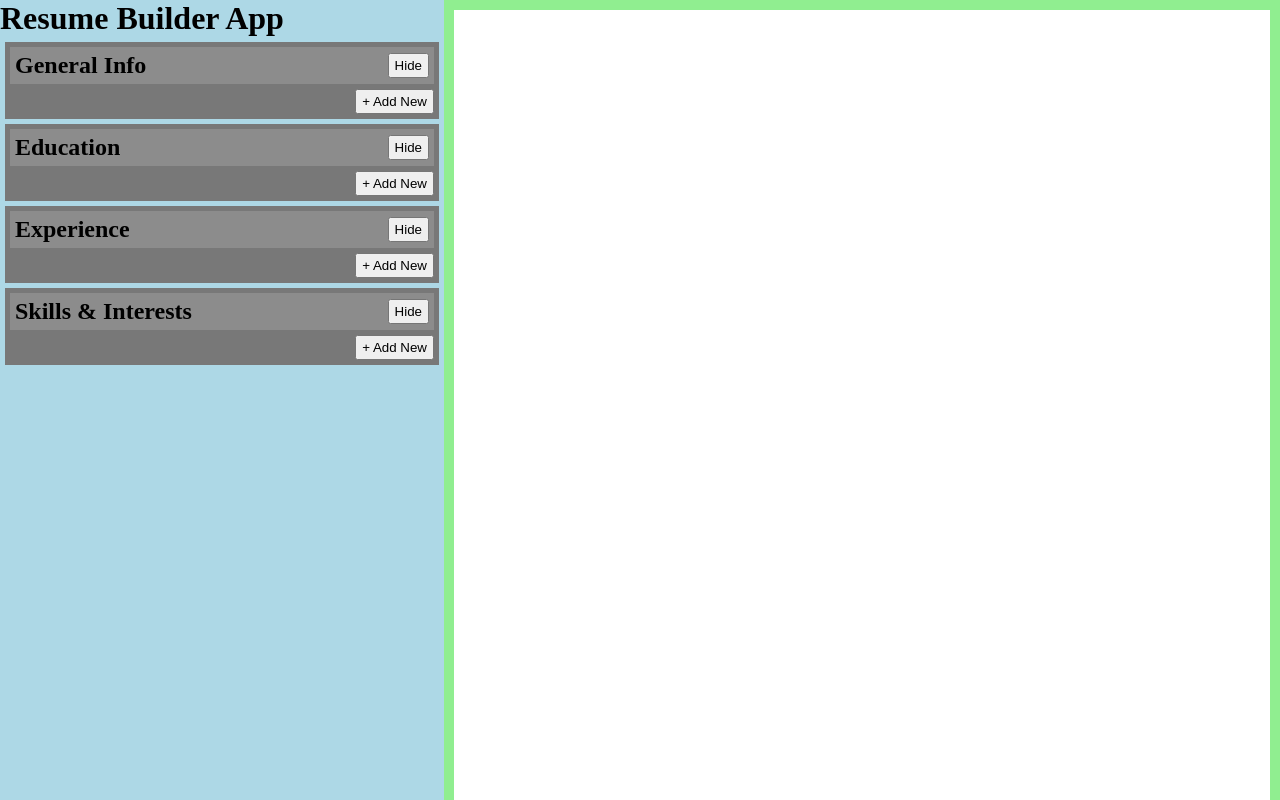
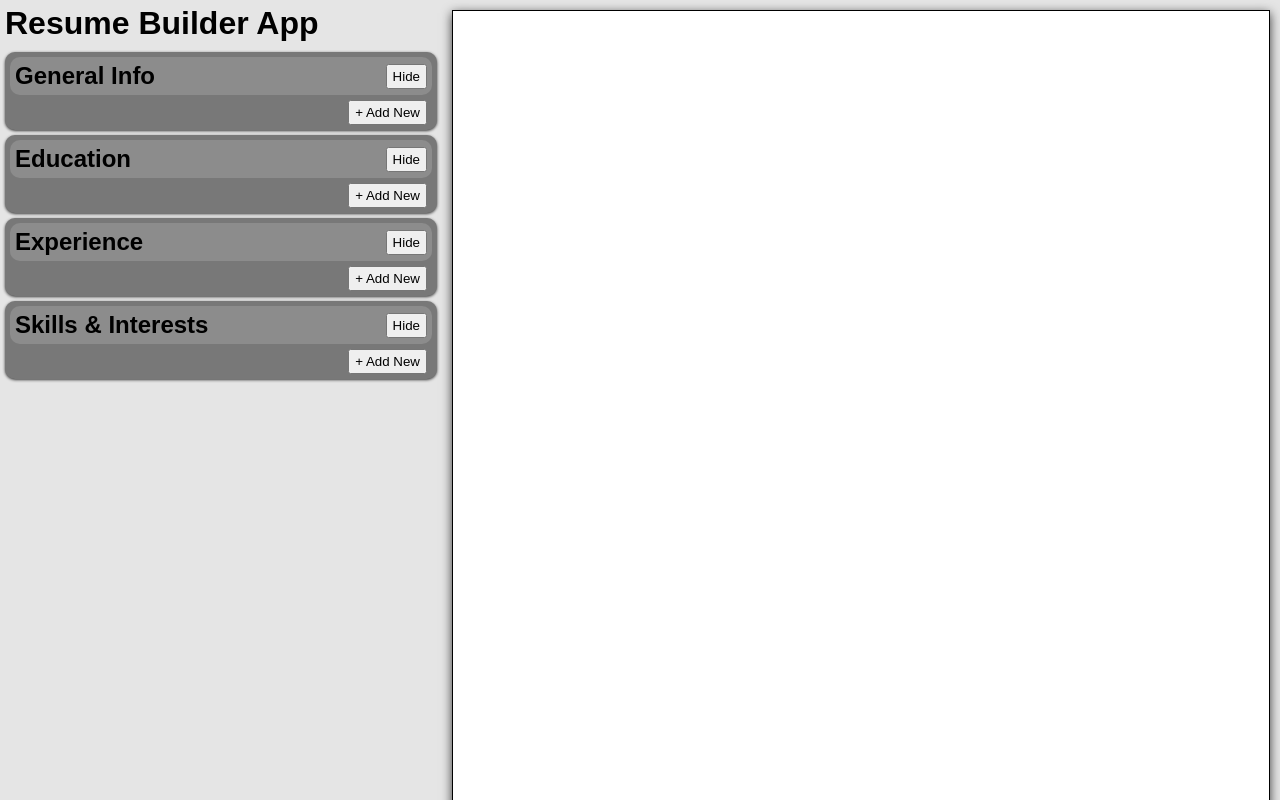
Before and after one commit to hansbuilt/odin-CVApplication, a React (Vite) app: page / in a window 1280 px wide. Shown: the top 800 px of the page. Built offline with nearby package versions, Linux system fonts and the light colour scheme.

Commit message:
Updated styling

```diff
--- a/src/App.css
+++ b/src/App.css
@@ -6,28 +6,40 @@
 #root {
   display: flex;
   justify-content: space-between;
+  background-color: rgb(229, 229, 229);
   /* max-width: 1280px; */
 }
 
+#appHeader {
+  margin: 0;
+  padding: 5px;
+}
+
 .editContainer {
-  background-color: lightblue;
+  /* background-color: lightblue; */
   width: 80vw;
+  font-family: Arial, Helvetica, sans-serif;
 }
 
 .editSection {
   background-color: rgb(120, 120, 120);
   margin: 5px;
   padding: 5px;
+  border-radius: 10px;
+  box-shadow: 0px 1px 3px 0px rgba(0, 0, 0, 0.75);
 }
 
 .editItemHeader {
   display: flex;
   justify-content: space-between;
+  align-items: center;
+  padding: 0px 5px;
 }
 
 .editInputContainer {
   display: grid;
   grid-template-columns: 0.5fr 1fr;
+  padding: 5px;
 }
 
 .editBulletItem {
@@ -46,6 +58,7 @@
   padding: 5px;
   margin: 0 0 0px 0;
   background-color: rgb(140, 140, 140);
+  border-radius: 10px;
 }
 
 .editJobCompany,
@@ -54,24 +67,33 @@
   background-color: rgb(140, 140, 140);
   display: flex;
   flex-direction: column;
-  padding: 5px 0 5px 5px;
+  padding: 5px 5px 5px 5px;
   margin-top: 5px;
+  border-radius: 10px;
 }
 
 .editJobRole {
   margin: 5px 0px 5px 0px;
-  padding: 5px 0 5px 5px;
+  padding: 5px 0px 5px 5px;
   background-color: rgb(160, 160, 160);
+  border-radius: 10px;
 }
 
 .editJobTask {
   /* margin: 5px 0px 5px 5px; */
-  background-color: rgb(180, 180, 180);
+  /* background-color: rgb(180, 180, 180); */
+  padding: 0px 5px;
 }
 
 .renderContainer {
-  background-color: lightgreen;
+  /* background-color: rgb(213, 213, 213); */
   width: 120vw;
+  font-family: "Times New Roman", Times, serif;
+}
+
+.resumeContainer {
+  border: 1px solid black;
+  box-shadow: 0px 3px 10px 0px rgba(0, 0, 0, 0.75);
 }
 
 .editSectionAddFirst {
@@ -79,6 +101,7 @@
   align-items: center;
   justify-content: right;
   margin-top: 5px;
+  padding: 0px 5px;
 }
 
 .buttonAddDel,
@@ -94,6 +117,7 @@ input {
   outline: none;
   box-shadow: none;
   padding: 0px 5px;
+  min-height: 20px;
   /* border-radius: 5px; */
 }
 
--- a/src/App.jsx
+++ b/src/App.jsx
@@ -24,22 +24,6 @@ function App() {
   });
 
   const handleItemAdd = (obj, key, parentID, insertIndex) => {
-    // setFormData((prev) => ({
-    //   ...prev,
-
-    //   [parentID]: {
-    //     ...prev[parentID],
-    //     // children: [...prev[parentID].children, key],
-
-    //     children: [
-    //       ...prev[parentID].children.slice(0, obj.sortIndex + 1),
-    //       key,
-    //       ...prev[parentID].children.slice(obj.sortIndex + 1),
-    //     ],
-    //   },
-    //   [key]: obj,
-    // }));
-
     setFormData((prev) => {
       //appends new object to end of entire state item, children not touched yet
       const newData = {
@@ -112,7 +96,7 @@ function App() {
   return (
     <>
       <div className="editContainer">
-        <h1>Resume Builder App</h1>
+        <h1 id="appHeader">Resume Builder App</h1>
 
         <EditSection
           name="General Info"
```
